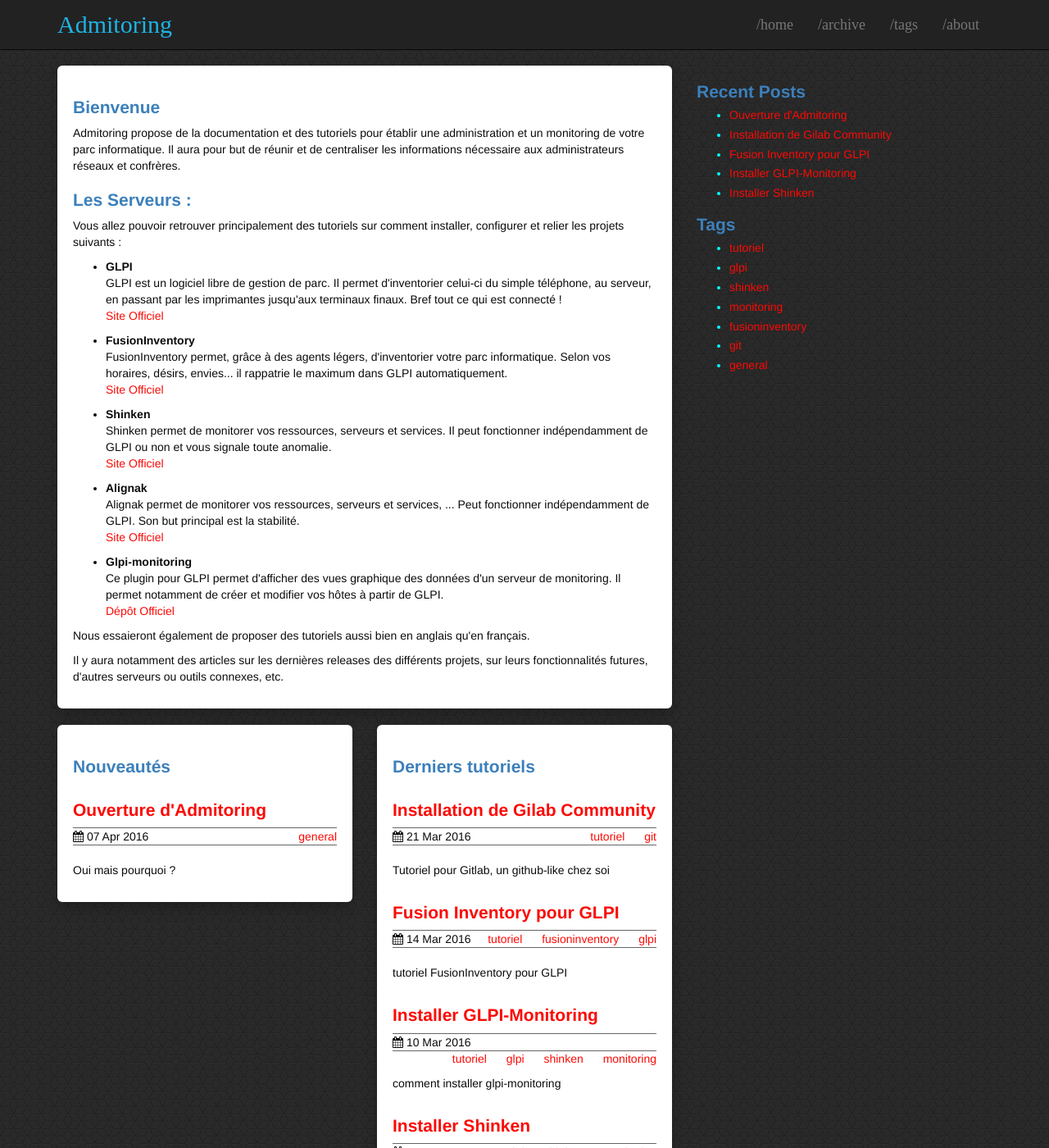
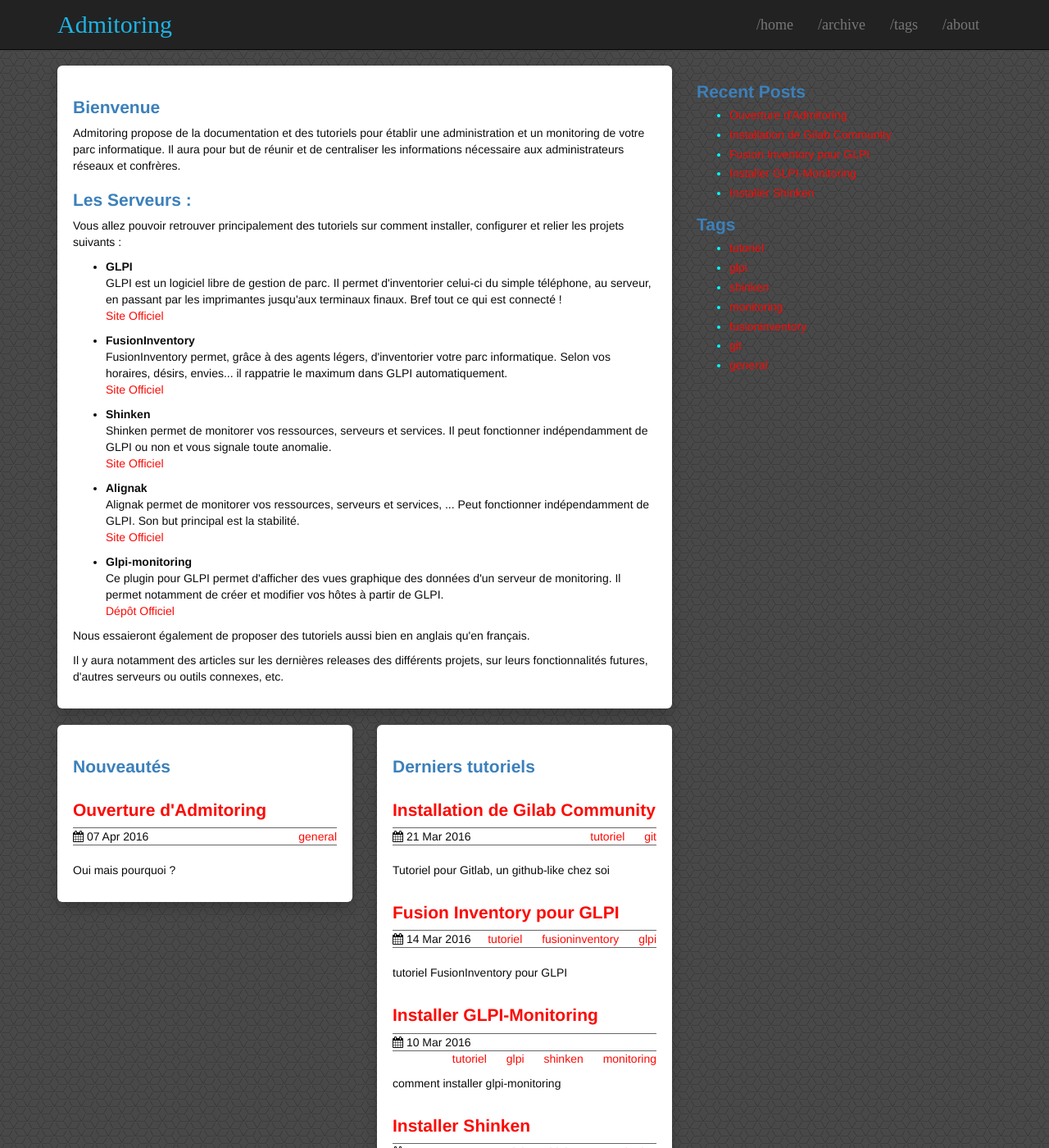
Before and after one commit to algorys/sysadmin, a Jekyll site: the page built from index.html, in a window 1280 px wide and 1400 px high. Shown: the whole window at 82% size. Built offline with Jekyll 4.4.1, drawn with Linux system fonts in a browser that asks for light colours.

Commit message:
Body background

```diff
--- a/css/theme.scss
+++ b/css/theme.scss
@@ -14,7 +14,7 @@
 body {
   padding-top: 80px;
   color: #0C0C0C;
-  background-color: #292929;
+  background-color: #484848;
   background-image: url(./pics/triangles.png);
 }
 .copyright {
```
